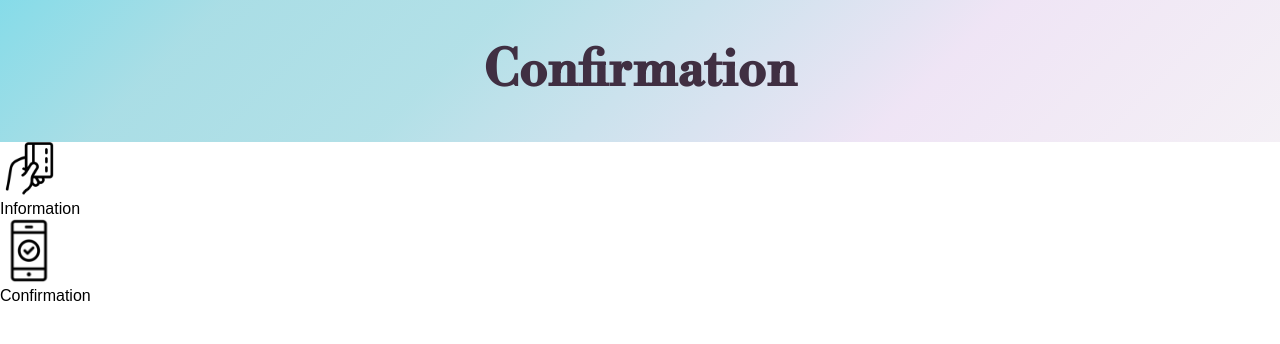
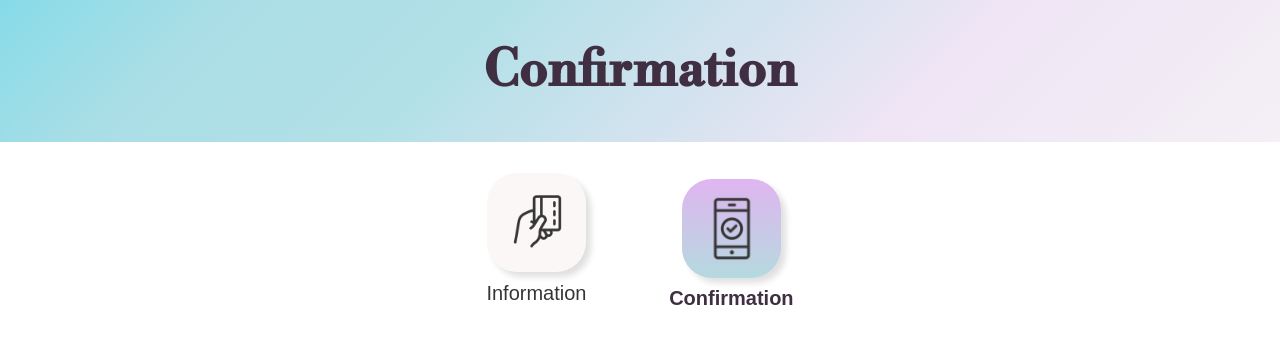
Before and after one commit to vickylinn/vickylinn.github.io, a plain HTML site: page confirmation.html in a window 1280 px wide. Drawn offline with nearby package versions, Linux system fonts and the light colour scheme.

Commit message:
render step guide section

```diff
--- a/css/confirmation.css
+++ b/css/confirmation.css
@@ -8,7 +8,7 @@
     transition: all 1s;
     font-family: Arial, Helvetica, sans-serif;
   }
-
+/* title section */
   nav {
     width: 100%;
     background: linear-gradient(315deg, rgba(115, 59, 132, 0.08) 0%, rgba(193, 153, 217, 0.26) 29%, rgba(64, 178, 196, 0.4) 64%, rgba(135, 208, 219, 0.71) 84%, rgba(23, 187, 212, 0.52) 100%);
@@ -22,3 +22,75 @@
     color: #402F42;
     padding: 40px 0;
   }
+
+  /* step guide section */
+  header {
+    width: 100%;
+  }
+
+  .box {
+    width: 80%;
+    margin: 0 auto;
+  }
+
+  .box_header {
+    width: 30%;
+    margin: 3% auto;
+    display: flex;
+    justify-content: space-between;
+    text-align: center;
+  }
+
+  .box_h_nav_l,
+  .box_h_nav_r {
+    user-select: none;
+    display: flex;
+    flex-direction: column;
+    justify-content: center;
+    align-items: center;
+  }
+
+  .box_h_nav_l div,
+  .box_h_nav_r div {
+    display: flex;
+    align-items: center;
+    justify-content: center;
+  }
+
+  .box_h_nav_l div {
+    width: 99px;
+    height: 99px;
+    background: #FCF5F5;
+    box-shadow: 5px 5px 6px rgba(0, 0, 0, 0.16);
+    opacity: 0.79;
+    border-radius: 30px;
+
+  }
+
+  .box_h_nav_l span {
+    display: inline-block;
+    opacity: 0.79;
+    border-radius: 30px;
+    font-size: 20px;
+    margin-top: 10px;
+  }
+
+  .box_h_nav_r div {
+    width: 99px;
+    height: 99px;
+    background: linear-gradient(180deg, rgba(201, 126, 229, 0.73) 0%, rgba(83, 168, 181, 0.55) 100%);
+    box-shadow: 5px 5px 6px rgba(0, 0, 0, 0.16);
+    opacity: 0.79;
+    border-radius: 30px;
+  }
+
+  .box_h_nav_r span {
+    display: inline-block;
+    font-size: 20px;
+    font-family: Bodoni 72;
+    font-weight: bold;
+    line-height: 0px;
+    color: #402F42;
+    opacity: 1;
+    margin-top: 20px;
+  }
```
